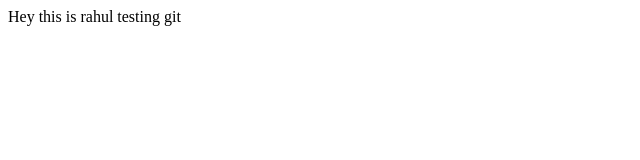
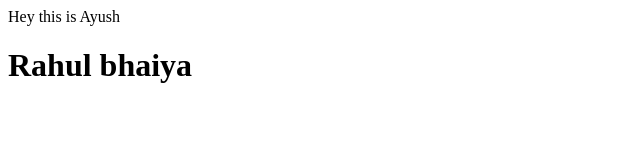
Before and after one commit to ayushh999/learningHTML, a plain HTML site: page index.html in a window 1280 px wide. Shown: the whole page, without its empty margins (0-640 px from the left). Drawn offline with Linux system fonts and the light colour scheme.

Commit message:
testing github

```diff
--- a/index.html
+++ b/index.html
@@ -7,7 +7,8 @@
     <title>Document</title>
 </head>
 <body>
-    Hey this is rahul
-    testing git
+    Hey this is Ayush
+
+    <h1>Rahul bhaiya</h1>
 </body>
 </html>
```
